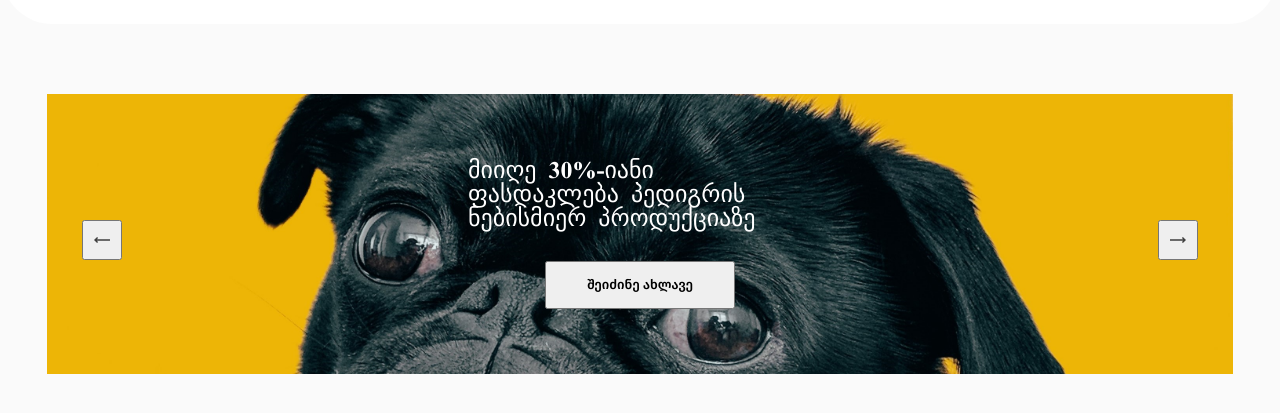
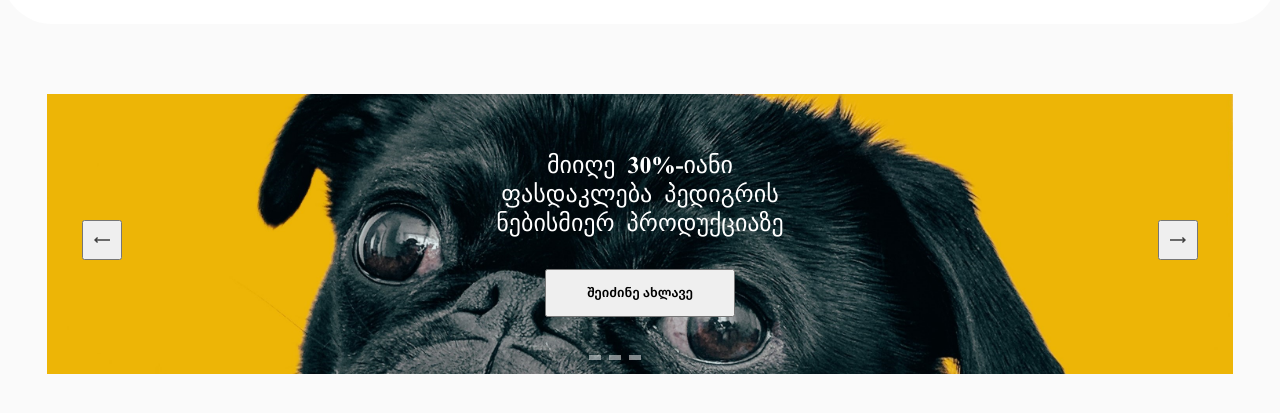
Before and after one commit to nikagelo/petShop, a plain HTML site: page index.html in a window 1280 px wide. Shown: the part 99-512 px from the top of the page. Drawn offline with Linux system fonts and the light colour scheme; files whose address does not match are found by name.

Commit message:
added slider dots

```diff
--- a/css/style.css
+++ b/css/style.css
@@ -75,6 +75,8 @@ header {
   font-size: 24px;
   font-family: "MyriadGEOMtavruli";
   margin-bottom: 30px;
+  text-align: center;
+  line-height: 29px;
 }
 .textWrapper button {
   font-family: "FiraGO";
@@ -100,3 +102,16 @@ header {
 .btnR {
   margin-right: 35px;
 }
+.dots {
+  position: absolute;
+  display: flex;
+  left: 45%;
+  bottom: 5%;
+}
+.dot {
+  width: 12px;
+  height: 5px;
+  background-color: #ffffff;
+  opacity: 50%;
+  margin-left: 8px;
+}
--- a/index.html
+++ b/index.html
@@ -45,6 +45,11 @@
           <img src="images/arrow-long-right.svg" alt="right arrow" />
         </button>
       </div>
+      <div class="dots">
+        <div class="dot"></div>
+        <div class="dot"></div>
+        <div class="dot"></div>
+      </div>
       <div class="sliderWrapper">
         <div class="sliderItem firstImage">
           <div class="textWrapper">
```
